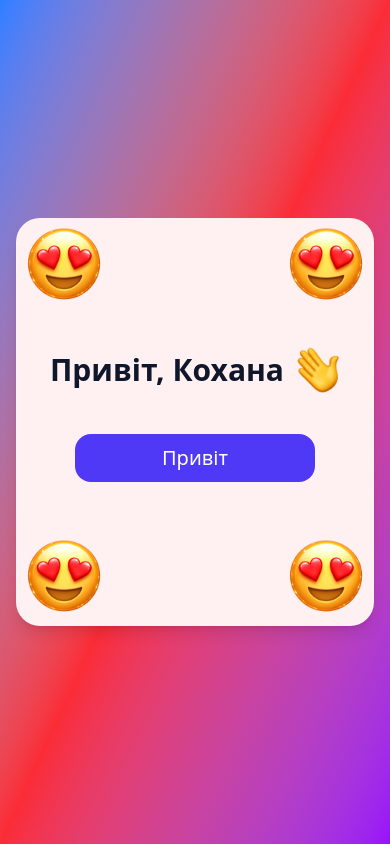
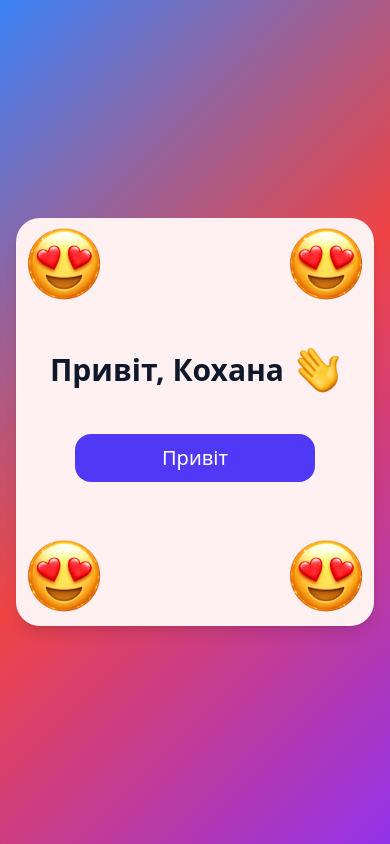
Before and after one commit to maxsimys555/Valentine, a Next.js app: page / in a window 390 px wide. Built offline with nearby package versions, Linux system fonts and the light colour scheme.

Commit message:
fixed for mobile ver.2

```diff
--- a/src/app/globals.css
+++ b/src/app/globals.css
@@ -17,6 +17,12 @@ body {
   height: 100%;
 }
 
+html {
+  background: linear-gradient(135deg, #3b82f6 0%, #ef4444 50%, #9333ea 100%);
+  background-repeat: no-repeat;
+  background-attachment: scroll;
+}
+
 *,
 *::before,
 *::after {
@@ -26,9 +32,16 @@ body {
 body {
   margin: 0;
   background-color: transparent;
+  min-height: 100dvh;
   color: var(--foreground);
   font-family: system-ui, -apple-system, Segoe UI, Roboto, Arial, sans-serif;
   overflow-x: hidden;
+}
+
+@supports (height: 100svh) {
+  body {
+    min-height: 100svh;
+  }
 }
 
 @keyframes delayed-reveal {
--- a/src/app/layout.tsx
+++ b/src/app/layout.tsx
@@ -19,11 +19,8 @@ export default function RootLayout({
   children: React.ReactNode;
 }>) {
   return (
-    <html
-      lang="en"
-      className="min-h-full bg-linear-to-br from-blue-500 via-red-500 to-purple-600"
-    >
-      <body className="min-h-[100svh] bg-linear-to-br from-blue-500 via-red-500 to-purple-600">
+    <html lang="en" className="min-h-full">
+      <body className="min-h-full bg-transparent">
         <ReduxProvider>
           <Suspense fallback={null}>
             <NameBootstrapper />
```
